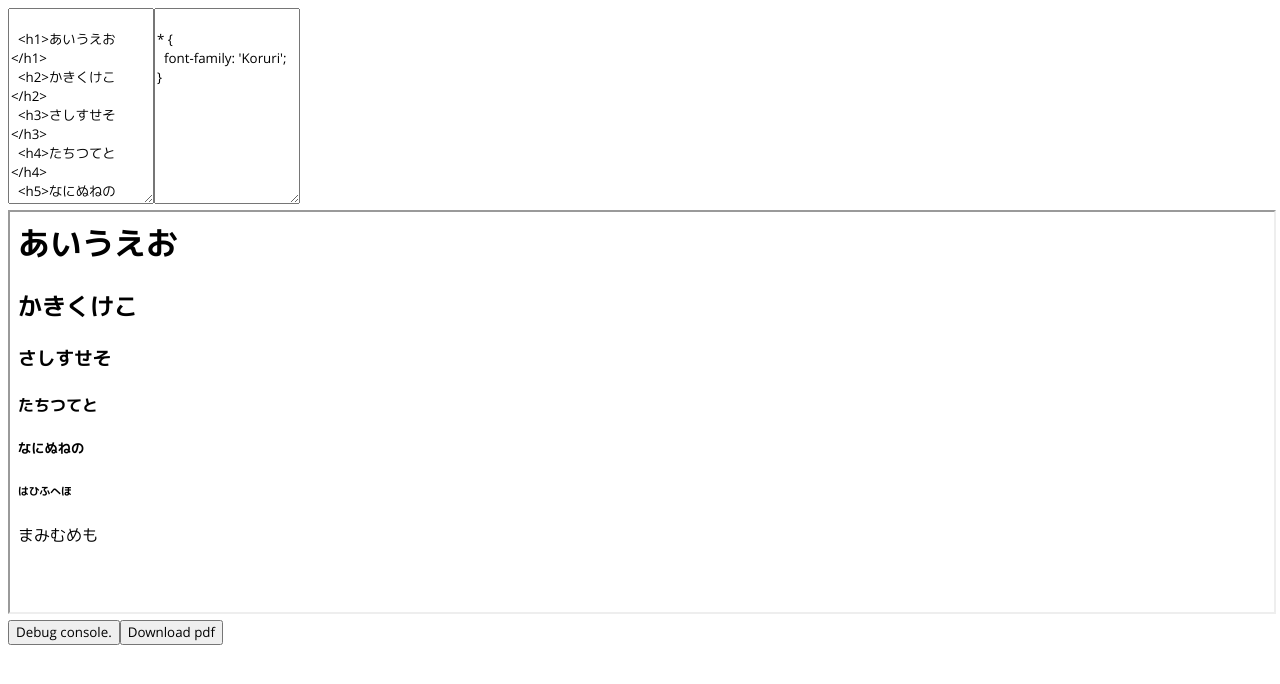
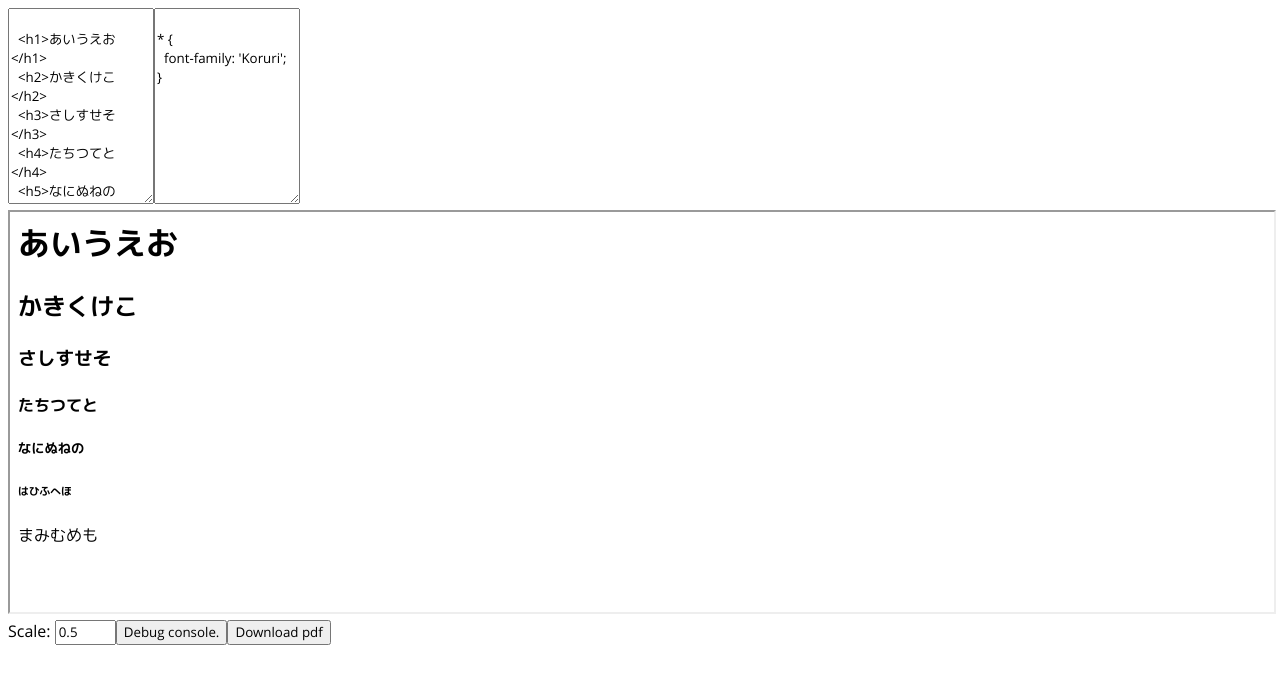
Before and after one commit to kmkzt/rirekisho-app, a Next.js app: page / in a window 1280 px wide. Shown: the top 684 px of the page. Built offline with nearby package versions, Linux system fonts and the light colour scheme.

Commit message:
feat: Add pdf scale option

```diff
--- a/pages/index.tsx
+++ b/pages/index.tsx
@@ -15,6 +15,7 @@ import { fontfaces2style } from '../utils/fontfaces2style'
 export const Home = (): JSX.Element => {
   const [html, { handleInput: handleChangeForHtml }] = useInput(exampleHtml)
   const [css, { handleInput: handleChangeForCss }] = useInput(exampleCss)
+  const [scale, setScale] = useState(0.5)
   const [fontFaces, setFontFaces] = useState(exampleFontFaces)
   const displayHtml = useMemo(
     () =>
@@ -24,9 +25,9 @@ export const Home = (): JSX.Element => {
       css +
       '</style>' +
       // For A3 pixel size. TODO: Compatible paper size.
-      '<div style="width: 1587px; height: 1122px;">' +
+      // '<div style="width: 1587px; height: 1122px;">' +
       html +
-      '</div>' +
+      // '</div>' +
       '</body>',
     [css, html, fontFaces]
   )
@@ -34,7 +35,7 @@ export const Home = (): JSX.Element => {
   const [iframeUrl, updateIframe] = usePreviewIframe(displayHtml)
   const doc = useRef(new jsPDF())
   // const [isLoading, setLoading] = useState(true)
-  const updatePdf = useCallback(async (html: string) => {
+  const updatePdf = useCallback(async () => {
     doc.current = new jsPDF({
       orientation: 'l',
       unit: 'px',
@@ -44,12 +45,15 @@ export const Home = (): JSX.Element => {
     })
     // TODO: Fix render japanese.
     // reffernces: https://github.com/MrRio/jsPDF/pull/3040
-    await doc.current.html(html, {
+    await doc.current.html(displayHtml, {
       fontFaces: exampleFontFaces,
       jsPDF: doc.current,
+      html2canvas: {
+        scale,
+      },
     })
     setPdfBlob(doc.current.output())
-  }, [])
+  }, [scale, displayHtml])
   // const handleChangeFontFaces = useCallback(
   //   (ev) => {
   //     console.log(ev)
@@ -57,14 +61,21 @@ export const Home = (): JSX.Element => {
   //   },
   //   [setFontFaces]
   // )
+  const handleChangeScale = useCallback(
+    (ev) => {
+      setScale(ev.target.value)
+      updatePdf()
+    },
+    [updatePdf]
+  )
   const handleBlurTextArea = useCallback(() => {
-    updatePdf(displayHtml)
+    updatePdf()
     updateIframe(displayHtml)
   }, [updatePdf, updateIframe, displayHtml])
 
   useEffect(() => {
     if (process.browser) {
-      updatePdf(displayHtml)
+      updatePdf()
     }
   }, [])
   return (
@@ -123,10 +134,23 @@ export const Home = (): JSX.Element => {
           width="100%"
           height="400px"
         />
-        <button onClick={() => console.log(pdfBlob)}>Debug console.</button>
-        <button onClick={() => doc.current.save(Date.now() + '.pdf')}>
-          Download pdf
-        </button>
+        <div style={{ display: 'flex' }}>
+          <label>
+            Scale:{' '}
+            <input
+              type="number"
+              value={scale}
+              step={0.1}
+              min={0.1}
+              max={3}
+              onChange={handleChangeScale}
+            />
+          </label>
+          <button onClick={() => console.log(pdfBlob)}>Debug console.</button>
+          <button onClick={() => doc.current.save(Date.now() + '.pdf')}>
+            Download pdf
+          </button>
+        </div>
         <PdfViewer data={pdfBlob} />
       </div>
     </>
```
